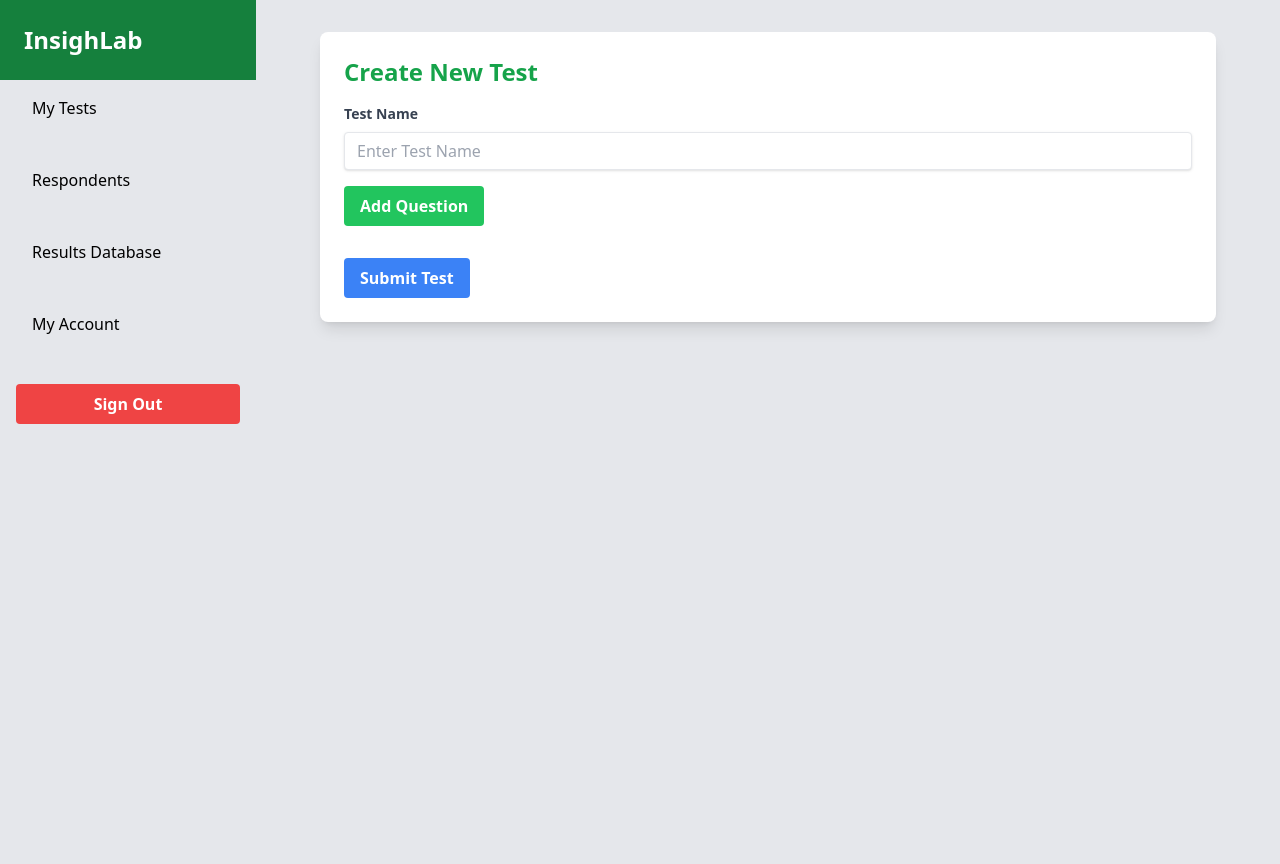
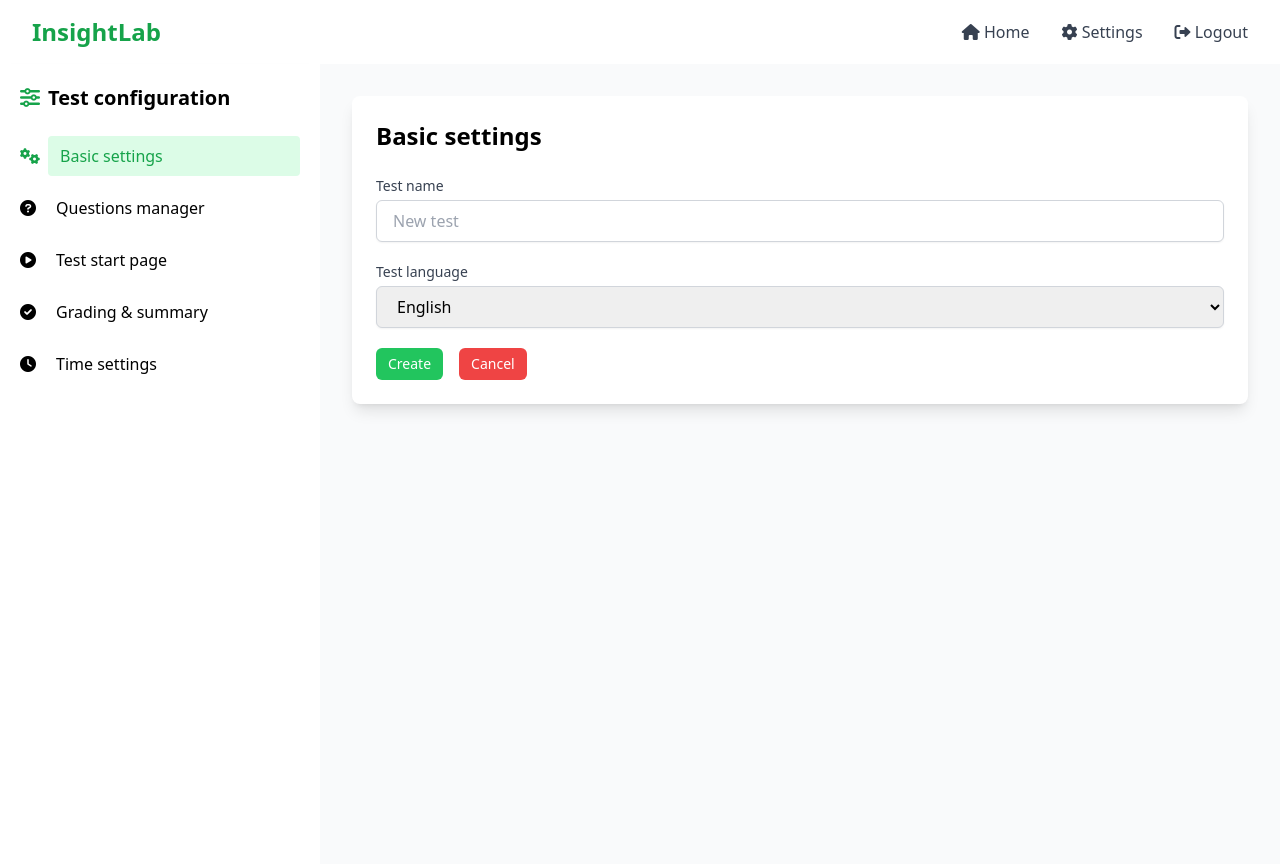
Before and after one commit to Scripter2104/InsightLab, a Django app: page /newtest/ in a window 1280 px wide. Before the commit the page ends 424 px from the top, so only its background shows below. Run offline with Django 5.2, Linux system fonts and the light colour scheme; some libraries are stand-ins or nearby versions.

Commit message:
Addead main page for newtest.html

```diff
--- a/InsightLab/homeApp/templates/new_test.html
+++ b/InsightLab/homeApp/templates/new_test.html
@@ -9,105 +9,193 @@
 <body class="bg-gray-200">
 
 
+<!--    <div class="flex min-h-screen">-->
+<!--        <aside class="w-64 bg-white-100 text-white h-screen">-->
+<!--            <div class="p-6 bg-green-700">-->
+<!--                <h2 class="text-2xl font-bold">InsighLab</h2>-->
+<!--            </div>-->
+<!--            <nav class="px-4">-->
+<!--                <ul>-->
+<!--                    <li class="mb-4">-->
+<!--                        <a href="#" class="block p-4  rounded-lg text-black">My Tests</a>-->
+<!--                    </li>-->
+<!--                    <li class="mb-4">-->
+<!--                        <a href="#" class="block p-4 hover:bg-green-700 rounded-lg text-black">Respondents</a>-->
+<!--                    </li>-->
+<!--                    <li class="mb-4">-->
+<!--                        <a href="#" class="block p-4 hover:bg-green-700 rounded-lg text-black">Results Database</a>-->
+<!--                    </li>-->
+<!--                    <li class="mb-4">-->
+<!--                        <a href="#" class="block p-4 hover:bg-green-700 rounded-lg text-black">My Account</a>-->
+<!--                    </li>-->
+<!--                </ul>-->
+<!--            </nav>-->
+<!--            <div class="mt-auto p-4">-->
+<!--                <button class="block w-full bg-red-500 hover:bg-red-600 text-white font-bold py-2 px-4 rounded">Sign Out</button>-->
+<!--            </div>-->
+<!--        </aside>-->
+
+
+<!--        <main class="flex-grow p-8">-->
+<!--            <div class="bg-white rounded-lg shadow-lg p-6 w-full max-w-4xl mx-auto">-->
+<!--                <h2 class="text-2xl font-bold mb-4 text-green-600">Create New Test</h2>-->
+
+
+<!--                <div class="mb-4">-->
+<!--                    <label class="block text-gray-700 text-sm font-bold mb-2" for="testName">Test Name</label>-->
+<!--                    <input id="testName" class="shadow appearance-none border rounded w-full py-2 px-3 text-gray-700 leading-tight focus:outline-none focus:shadow-outline" type="text" placeholder="Enter Test Name">-->
+<!--                </div>-->
+
+
+<!--                <button id="addQuestionBtn" class="bg-green-500 hover:bg-green-600 text-white font-bold py-2 px-4 rounded">Add Question</button>-->
+
+
+<!--                <div id="questionList" class="mt-6 space-y-4"></div>-->
+
+
+<!--                <div class="mt-8">-->
+<!--                    <button id="submitTestBtn" class="bg-blue-500 hover:bg-blue-600 text-white font-bold py-2 px-4 rounded">Submit Test</button>-->
+<!--                </div>-->
+<!--            </div>-->
+<!--        </main>-->
+<!--    </div>-->
+
+
+<!--    <template id="questionTemplate">-->
+<!--        <div class="bg-gray-50 p-4 rounded-lg shadow-md">-->
+<!--            <label class="block text-gray-700 font-bold mb-2">Question</label>-->
+<!--            <input class="shadow appearance-none border rounded w-full py-2 px-3 mb-4 text-gray-700 leading-tight focus:outline-none focus:shadow-outline" type="text" placeholder="Enter question">-->
+
+<!--            <label class="block text-gray-700 font-bold mb-2">Answer Choices</label>-->
+<!--            <div class="space-y-2 mb-4">-->
+<!--                <input type="text" placeholder="Option 1" class="shadow appearance-none border rounded w-full py-2 px-3 text-gray-700 leading-tight focus:outline-none focus:shadow-outline">-->
+<!--                <input type="text" placeholder="Option 2" class="shadow appearance-none border rounded w-full py-2 px-3 text-gray-700 leading-tight focus:outline-none focus:shadow-outline">-->
+<!--                <input type="text" placeholder="Option 3" class="shadow appearance-none border rounded w-full py-2 px-3 text-gray-700 leading-tight focus:outline-none focus:shadow-outline">-->
+<!--                <input type="text" placeholder="Option 4" class="shadow appearance-none border rounded w-full py-2 px-3 text-gray-700 leading-tight focus:outline-none focus:shadow-outline">-->
+<!--            </div>-->
+<!--            <button class="removeQuestionBtn bg-red-500 hover:bg-red-600 text-white font-bold py-2 px-4 rounded">Remove Question</button>-->
+<!--        </div>-->
+<!--    </template>-->
+
+
+<!--    <script>-->
+<!--        document.getElementById('addQuestionBtn').addEventListener('click', function() {-->
+
+<!--            const template = document.getElementById('questionTemplate').content.cloneNode(true);-->
+
+
+<!--            template.querySelector('.removeQuestionBtn').addEventListener('click', function(e) {-->
+<!--                e.target.closest('div').remove();-->
+<!--            });-->
+
+
+<!--            document.getElementById('questionList').appendChild(template);-->
+<!--        });-->
+
+<!--        document.getElementById('submitTestBtn').addEventListener('click', function() {-->
+<!--            const testName = document.getElementById('testName').value;-->
+<!--            const questions = document.querySelectorAll('#questionList input[type="text"]');-->
+
+<!--            let testDetails = { name: testName, questions: [] };-->
+<!--            questions.forEach((input, index) => {-->
+<!--                if (index % 5 === 0) { // Every 5th input is a new question-->
+<!--                    testDetails.questions.push({ question: input.value, options: [] });-->
+<!--                } else {-->
+<!--                    testDetails.questions[testDetails.questions.length - 1].options.push(input.value);-->
+<!--                }-->
+<!--            });-->
+
+<!--            console.log("Test Created: ", testDetails);-->
+<!--            alert("Test Created! Check the console for details.");-->
+<!--        });-->
+<!--    </script>-->
+<!DOCTYPE html>
+<html lang="en">
+<head>
+    <meta charset="UTF-8">
+    <meta name="viewport" content="width=device-width, initial-scale=1.0">
+    <title>Test Configuration</title>
+    <script src="https://cdn.tailwindcss.com"></script>
+    <!-- Add Font Awesome Icons -->
+    <link rel="stylesheet" href="https://cdnjs.cloudflare.com/ajax/libs/font-awesome/6.0.0-beta3/css/all.min.css">
+</head>
+<body class="bg-gray-100">
+
+<!-- Horizontal Navbar -->
+<header class="bg-white shadow-lg">
+    <nav class="max-w-7xl mx-auto px-4 sm:px-6 lg:px-8">
+        <div class="flex justify-between h-16">
+            <div class="flex items-center">
+                <a href="#" class="text-2xl font-bold text-green-600">InsightLab</a>
+            </div>
+            <div class="flex items-center space-x-8">
+                <a href="#" class="text-gray-700 hover:text-green-600"><i class="fas fa-home"></i> Home</a>
+                <a href="#" class="text-gray-700 hover:text-green-600"><i class="fas fa-cog"></i> Settings</a>
+                <a href="#" class="text-gray-700 hover:text-green-600"><i class="fas fa-sign-out-alt"></i> Logout</a>
+            </div>
+        </div>
+    </nav>
+</header>
+
 <div class="flex min-h-screen">
-        <aside class="w-64 bg-white-100 text-white h-screen">
-            <div class="p-6 bg-green-700">
-                <h2 class="text-2xl font-bold">InsighLab</h2>
-            </div>
-            <nav class="px-4">
+    <!-- Vertical Sidebar -->
+    <aside class="w-1/4 bg-white p-5 shadow-lg">
+        <h2 class="text-xl font-semibold mb-6 flex items-center"><i class="fas fa-sliders-h text-green-600 mr-2"></i> Test configuration</h2>
         <ul>
-                    <li class="mb-4">
-                        <a href="#" class="block p-4  rounded-lg text-black">My Tests</a>
+            <li class="mb-3 flex items-center">
+                <i class="fas fa-cogs text-green-600 mr-2"></i>
+                <button class="w-full text-left px-3 py-2 rounded bg-green-100 text-green-600">Basic settings</button>
             </li>
-                    <li class="mb-4">
-                        <a href="#" class="block p-4 hover:bg-green-700 rounded-lg text-black">Respondents</a>
-                    </li>
-                    <li class="mb-4">
-                        <a href="#" class="block p-4 hover:bg-green-700 rounded-lg text-black">Results Database</a>
-                    </li>
-                    <li class="mb-4">
-                        <a href="#" class="block p-4 hover:bg-green-700 rounded-lg text-black">My Account</a>
-                    </li>
+            <li class="mb-3 flex items-center"><i class="fas fa-question-circle mr-2"></i><a href="#" class="block w-full px-3 py-2 rounded hover:bg-gray-200">Questions manager</a></li>
+
+            <li class="mb-3 flex items-center"><i class="fas fa-play-circle mr-2"></i><a href="#" class="block w-full px-3 py-2 rounded hover:bg-gray-200">Test start page</a></li>
+            <li class="mb-3 flex items-center"><i class="fas fa-check-circle mr-2"></i><a href="#" class="block w-full px-3 py-2 rounded hover:bg-gray-200">Grading & summary</a></li>
+            <li class="mb-3 flex items-center"><i class="fas fa-clock mr-2"></i><a href="#" class="block w-full px-3 py-2 rounded hover:bg-gray-200">Time settings</a></li>
+
         </ul>
-            </nav>
-            <div class="mt-auto p-4">
-                <button class="block w-full bg-red-500 hover:bg-red-600 text-white font-bold py-2 px-4 rounded">Sign Out</button>
-            </div>
+
+
     </aside>
 
+    <!-- Main Content -->
+    <main class="flex-grow p-8 bg-gray-50">
+        <div class="bg-white p-6 rounded-lg shadow-lg">
+            <h2 class="text-2xl font-semibold mb-6">Basic settings</h2>
 
-        <main class="flex-grow p-8">
-            <div class="bg-white rounded-lg shadow-lg p-6 w-full max-w-4xl mx-auto">
-                <h2 class="text-2xl font-bold mb-4 text-green-600">Create New Test</h2>
-
-
-                <div class="mb-4">
-                    <label class="block text-gray-700 text-sm font-bold mb-2" for="testName">Test Name</label>
-                    <input id="testName" class="shadow appearance-none border rounded w-full py-2 px-3 text-gray-700 leading-tight focus:outline-none focus:shadow-outline" type="text" placeholder="Enter Test Name">
+            <form>
+                <!-- Test name -->
+                <div class="mb-5">
+                    <label class="block text-sm font-medium text-gray-700">Test name</label>
+                    <input type="text" class="mt-1 block w-full px-4 py-2 border border-gray-300 rounded-md shadow-sm focus:ring-green-500 focus:border-green-500" placeholder="New test">
                 </div>
 
 
-                <button id="addQuestionBtn" class="bg-green-500 hover:bg-green-600 text-white font-bold py-2 px-4 rounded">Add Question</button>
+                <!-- Test language -->
+                <div class="mb-5">
+                    <label class="block text-sm font-medium text-gray-700">Test language</label>
+                    <select class="mt-1 block w-full px-4 py-2 border border-gray-300 rounded-md shadow-sm focus:ring-green-500 focus:border-green-500">
+                        <option>English</option>
+                    </select>
+                </div>
 
 
-                <div id="questionList" class="mt-6 space-y-4"></div>
+                <!-- Buttons -->
+      <div class="flex space-x-4">
 
+        <button class="bg-green-500 text-white text-sm px-3 py-1.5 rounded-md hover:bg-blue-600 focus:outline-none focus:ring-2 focus:ring-blue-500">
+          Create
+        </button>
 
-                <div class="mt-8">
-                    <button id="submitTestBtn" class="bg-blue-500 hover:bg-blue-600 text-white font-bold py-2 px-4 rounded">Submit Test</button>
+        <button class="bg-red-500 text-white text-sm px-3 py-1.5 rounded-md hover:bg-red-600 focus:outline-none focus:ring-2 focus:ring-red-500">
+          Cancel
+        </button>
       </div>
+            </form>
         </div>
     </main>
 </div>
 
-
-    <template id="questionTemplate">
-        <div class="bg-gray-50 p-4 rounded-lg shadow-md">
-            <label class="block text-gray-700 font-bold mb-2">Question</label>
-            <input class="shadow appearance-none border rounded w-full py-2 px-3 mb-4 text-gray-700 leading-tight focus:outline-none focus:shadow-outline" type="text" placeholder="Enter question">
-
-            <label class="block text-gray-700 font-bold mb-2">Answer Choices</label>
-            <div class="space-y-2 mb-4">
-                <input type="text" placeholder="Option 1" class="shadow appearance-none border rounded w-full py-2 px-3 text-gray-700 leading-tight focus:outline-none focus:shadow-outline">
-                <input type="text" placeholder="Option 2" class="shadow appearance-none border rounded w-full py-2 px-3 text-gray-700 leading-tight focus:outline-none focus:shadow-outline">
-                <input type="text" placeholder="Option 3" class="shadow appearance-none border rounded w-full py-2 px-3 text-gray-700 leading-tight focus:outline-none focus:shadow-outline">
-                <input type="text" placeholder="Option 4" class="shadow appearance-none border rounded w-full py-2 px-3 text-gray-700 leading-tight focus:outline-none focus:shadow-outline">
-            </div>
-            <button class="removeQuestionBtn bg-red-500 hover:bg-red-600 text-white font-bold py-2 px-4 rounded">Remove Question</button>
-        </div>
-    </template>
-
-
-    <script>
-        document.getElementById('addQuestionBtn').addEventListener('click', function() {
-
-            const template = document.getElementById('questionTemplate').content.cloneNode(true);
-
-
-            template.querySelector('.removeQuestionBtn').addEventListener('click', function(e) {
-                e.target.closest('div').remove();
-            });
-
-
-            document.getElementById('questionList').appendChild(template);
-        });
-
-        document.getElementById('submitTestBtn').addEventListener('click', function() {
-            const testName = document.getElementById('testName').value;
-            const questions = document.querySelectorAll('#questionList input[type="text"]');
-
-            let testDetails = { name: testName, questions: [] };
-            questions.forEach((input, index) => {
-                if (index % 5 === 0) { // Every 5th input is a new question
-                    testDetails.questions.push({ question: input.value, options: [] });
-                } else {
-                    testDetails.questions[testDetails.questions.length - 1].options.push(input.value);
-                }
-            });
-
-            console.log("Test Created: ", testDetails);
-            alert("Test Created! Check the console for details.");
-        });
-    </script>
 </body>
 </html>
+</body>
+</html>
```
Also changed, not shown: InsightLab/db.sqlite3. Lines whose indentation alone changed are shown as unchanged.
